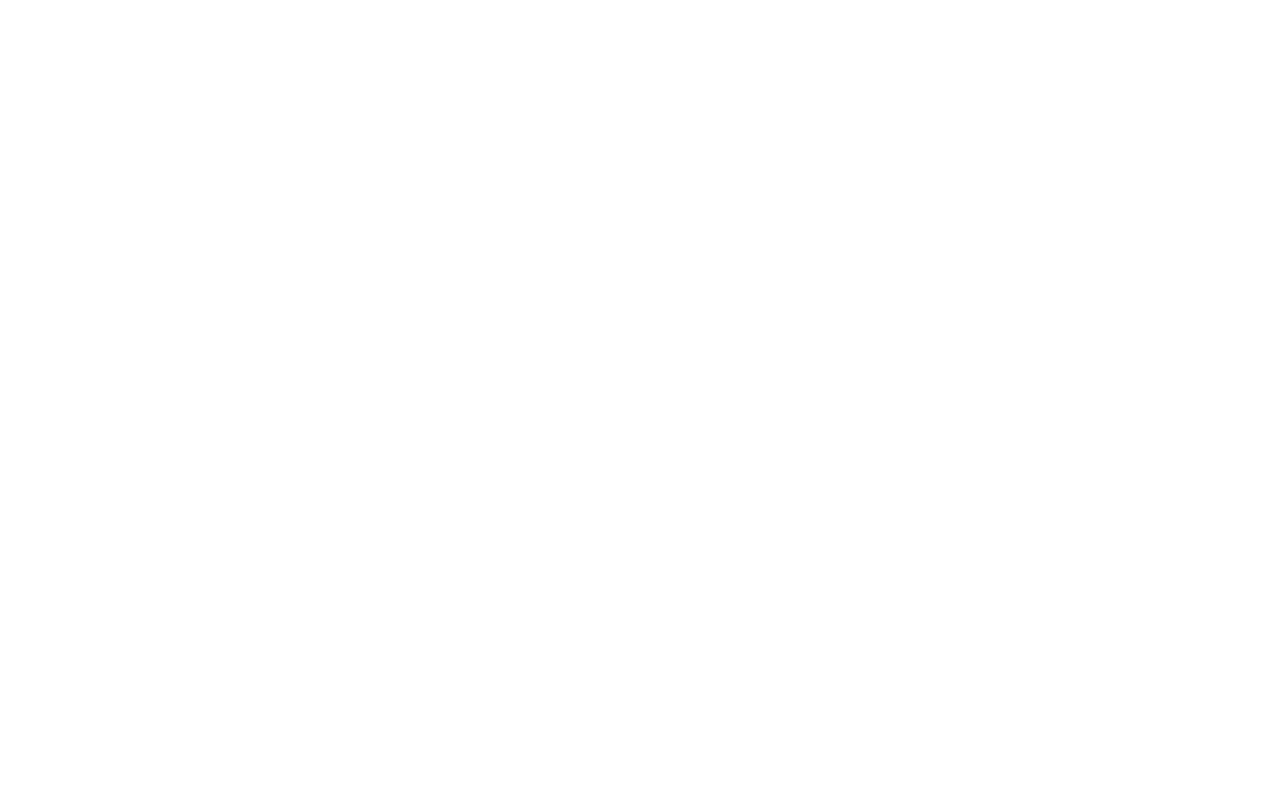
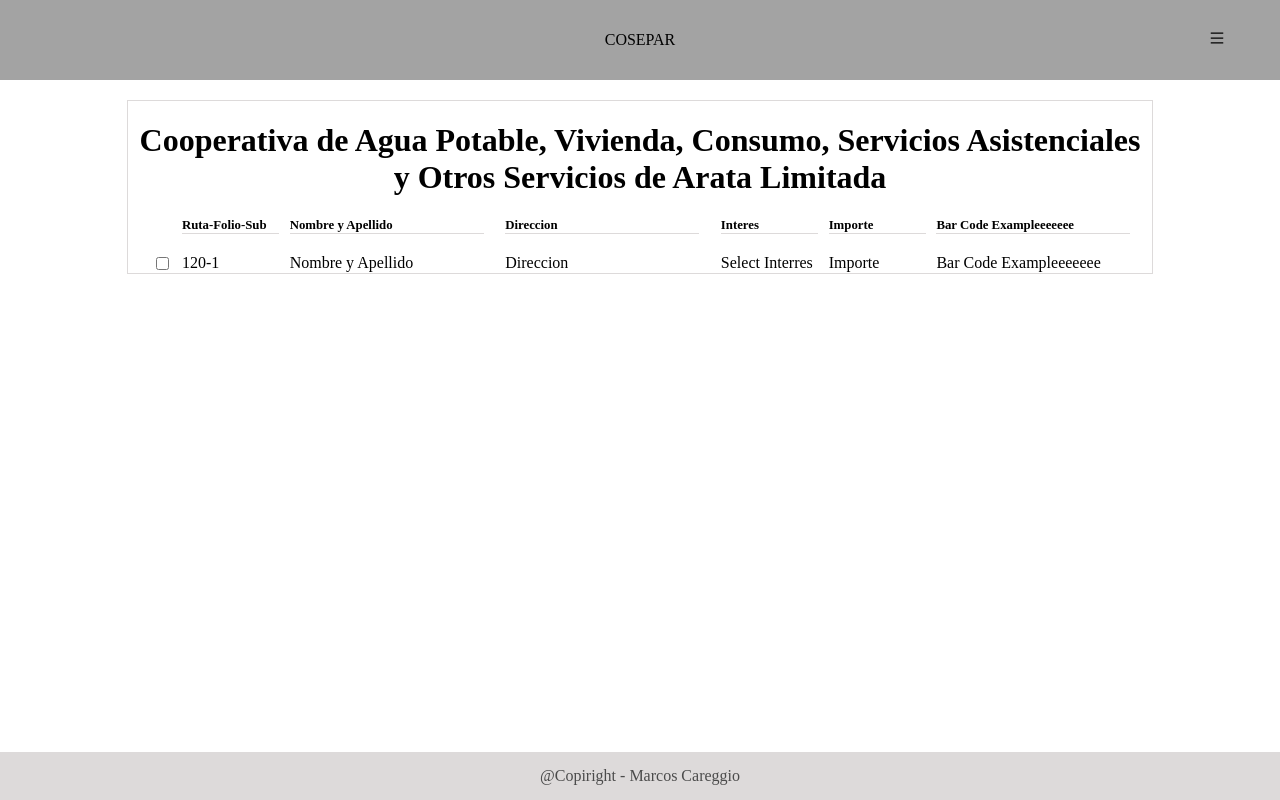
Before and after one commit to mcareggio/coseparreactapp, a React (Vite) app: page /recibos-telefono/1 in a window 1280 px wide. Before the commit this address had no page. Built offline with nearby package versions, Linux system fonts and the light colour scheme.

Commit message:
Comienzo de recibo de pago

```diff
--- a/src/components/ListadoBarraBusqueda.tsx
+++ b/src/components/ListadoBarraBusqueda.tsx
@@ -1,5 +1,5 @@
 import { useId } from "react";
-import { datos_forma_envio } from '../types/common'
+import { usuarios_envio } from '../types/common'
 
 export function ListadoBarraBusqueda({ setSearch, listado, loading }) {
     const inp_search_id = useId();
@@ -24,10 +24,11 @@
                         </form>
                     </header>
                     <ul className="ul-list-tipoenvio">
-                        {listado.map((el) => (
+                        {listado.map((el: usuarios_envio) => (
                             <li className='li-list-tipoenvio' key={el.id}>
-                                <div className="list-tipoenvio-item">{el.nombre}</div>
-                                <div className="list-tipoenvio-item">{el.formaEnvio}</div>
+                                <div className="list-tipoenvio-item"><a
+                                    href={el.enviowhatsapp ? "./recibos-telefono/" + el.telefono : "./recibos-correo/" + el.email}
+                                >{el.nombre}</a></div>
                             </li>
 
                         ))}
--- a/src/components/MenuPrincipal.tsx
+++ b/src/components/MenuPrincipal.tsx
@@ -1,5 +1,6 @@
 import { Children, useEffect, useId } from "react";
 import { AiOutlineClose, AiOutlineMenu } from "react-icons/ai";
+
 export function Menuprincipal({ children }) {
     const openmenubuttonid = useId()
     const closemenubuttonid = useId()
--- a/src/hoocks/useListUsrXTipoEnvio.tsx
+++ b/src/hoocks/useListUsrXTipoEnvio.tsx
@@ -1,18 +1,18 @@
 import { useEffect, useState } from "react";
 import { obtenerListDatos } from "../services/obtenerListDatos.tsx";
-import { datos_forma_envio } from '../types/common.tsx'
+import { usuarios_envio } from '../types/common.tsx'
 
 
 export default function useListUsrEnvio(search: string) {
     let url = import.meta.env.VITE_DEFAULT_PATH + "/" + import.meta.env.VITE_GET_USUARIOS_ENVIO
-    const defListado: datos_forma_envio[] = []
+    const defListado: usuarios_envio[] = []
     const [listado, setListado] = useState(defListado)
     const [loading, setLoading] = useState(false)
 
     useEffect(() => {
         setLoading(true)
         search != "" ? url = url + "/search/" + search : url
-        const newListado: datos_forma_envio[] = obtenerListDatos(url);
+        const newListado: usuarios_envio[] = obtenerListDatos(url);
         console.log(url)
         setListado(newListado)
         setLoading(false)
--- a/src/index.css
+++ b/src/index.css
@@ -135,7 +135,8 @@
   font-size: 20px;
   border-bottom: 1px solid rgb(221, 218, 218);
   box-sizing: border-box;
-  padding: 5px;
+  padding: 15px;
+  padding-left: 10px;
 }
 
 .li-list-tipoenvio:last-child {
@@ -150,7 +151,12 @@
   box-sizing: border-box;
   padding-right: 50px;
   min-width: 350px;
+}
 
+.list-tipoenvio-item a:hover {
+  color: rgb(163, 163, 163);
+  transition-property: all;
+  transition-duration: 300ms;
 }
 
 #cmp_search {
@@ -177,3 +183,46 @@
   padding: 4px;
   border-radius: 10%;
 }
+
+.rec-main-cont {
+  border: 1px solid rgb(221, 218, 218);
+  max-width: 80vw;
+  min-width: 900px;
+  margin: 0 auto;
+}
+
+.rec-main-cont h1 {
+  text-align: center;
+}
+
+.rec-main-cont-grilla {
+  display: grid;
+  grid-template-columns: 1fr 2fr 4fr 4fr 2fr 2fr 4fr;
+}
+
+.titulos-grilla {
+  font-size: 80%;
+
+}
+
+.elementos-grilla-rc {
+  margin-top: 20px;
+  box-sizing: border-box;
+}
+
+.cnt-brdr {
+  border-bottom: 1px solid rgb(221, 218, 218);
+  font-weight: bold;
+  width: 90%;
+
+}
+
+.rc-inp-gr-cont {
+  display: flex;
+  justify-content: flex-end;
+  padding-right: 10px;
+}
+
+.rec-main-cont-grilla input {
+  box-sizing: border-box;
+}
--- a/src/main.tsx
+++ b/src/main.tsx
@@ -4,6 +4,7 @@
 import { Listsusrenvpage } from './pages/Listsusrenvpage.tsx';
 import { Index } from './pages/Index.tsx';
 import { ListadoFacturas } from './pages/ListFacturas.tsx';
+import { RecibosTelefono } from './pages/RecibosTelefono.tsx';
 
 createRoot(document.getElementById('root')!).render(
   <BrowserRouter>
@@ -11,6 +12,7 @@
       <Route path="/" element={<Index />} />
       <Route path="/listado" element={<Listsusrenvpage />} />
       <Route path="/listado-facturas" element={<ListadoFacturas />} />
+      <Route path="/recibos-telefono/:whatsapp" element={<RecibosTelefono />} />
     </Routes>
   </BrowserRouter>,
 )
--- /dev/null
+++ b/src/mocks/listadoUsuariosEnvio.json
@@ -0,0 +1,50 @@
+[
+    {
+        "id": 1,
+        "nombre": "Marcos",
+        "telefono": "5492302610828",
+        "email": "test@",
+        "enviowhatsapp": false,
+        "enviomail": false
+    },
+    {
+        "id": 2,
+        "nombre": "Juan Carlos Vanderhoeven",
+        "telefono": "5492302620828",
+        "email": "",
+        "enviowhatsapp": true,
+        "enviomail": false
+    },
+    {
+        "id": 3,
+        "nombre": "Pedro",
+        "telefono": "5492302630828",
+        "email": "",
+        "enviowhatsapp": true,
+        "enviomail": false
+    },
+    {
+        "id": 4,
+        "nombre": "Julian",
+        "telefono": "5492302640848",
+        "email": "",
+        "enviowhatsapp": true,
+        "enviomail": false
+    },
+    {
+        "id": 5,
+        "nombre": "Carlos",
+        "telefono": "5492302647828",
+        "email": "",
+        "enviowhatsapp": true,
+        "enviomail": false
+    },
+    {
+        "id": 6,
+        "nombre": "Victor",
+        "telefono": "5492302640829",
+        "email": "",
+        "enviowhatsapp": true,
+        "enviomail": false
+    }
+]
--- /dev/null
+++ b/src/pages/RecibosTelefono.tsx
@@ -0,0 +1,35 @@
+import { FooterComp } from "../components/FooterComp";
+import HeaderComp from "../components/HeaderComp";
+import { MainComp } from "../components/MainComp";
+
+export function RecibosTelefono() {
+    return (
+        <>
+            <HeaderComp></HeaderComp>
+            <MainComp>
+                <div className="rec-main-cont">
+                    <h1>Cooperativa de Agua Potable, Vivienda, Consumo, Servicios Asistenciales y Otros Servicios de Arata Limitada</h1>
+                    <div className="rec-main-cont-grilla titulos-grilla">
+                        <div className=""></div>
+                        <div className="cnt-brdr">Ruta-Folio-Sub</div>
+                        <div className="cnt-brdr">Nombre y Apellido</div>
+                        <div className="cnt-brdr">Direccion</div>
+                        <div className="cnt-brdr">Interes</div>
+                        <div className="cnt-brdr">Importe</div>
+                        <div className="cnt-brdr">Bar Code Exampleeeeeee</div>
+                    </div>
+                    <div className="rec-main-cont-grilla elementos-grilla-rc">
+                        <div className="rc-inp-gr-cont"><input type="checkbox"></input></div>
+                        <div>120-1</div>
+                        <div>Nombre y Apellido</div>
+                        <div>Direccion</div>
+                        <div>Select Interres</div>
+                        <div>Importe</div>
+                        <div>Bar Code Exampleeeeeee</div>
+                    </div>
+                </div>
+            </MainComp>
+            <FooterComp />
+        </>
+    )
+}
--- a/src/services/obtenerListDatos.tsx
+++ b/src/services/obtenerListDatos.tsx
@@ -1,5 +1,5 @@
-import whatsappjson from '../mocks/listadoTipoEnvioWhatsApp.json';
-import { datos_forma_envio } from '../types/common.tsx'
+import usuariosenvio from '../mocks/listadoUsuariosEnvio.json';
+import { usuarios_forma_envio } from '../types/common.tsx'
 /*
 export function obtenerListDatos(url: string) {
 
@@ -16,8 +16,8 @@
 
 
 
-    let newlistado: datos_forma_envio[] = []
-    whatsappjson.map((el) => { newlistado.push({ id: el.id, nombre: el.nombre, formaEnvio: el.telefono }) })
+    let newlistado: usuarios_forma_envio[] = []
+    usuariosenvio.map((el) => { newlistado.push({ id: el.id, nombre: el.nombre, telefono: el.telefono, email: el.email, enviowhatsapp: el.enviowhatsapp, enviomail: el.enviomail }) })
 
     return newlistado;
 
```
Also changed, not shown: src/types/common.tsx (+8 -0 lines).
